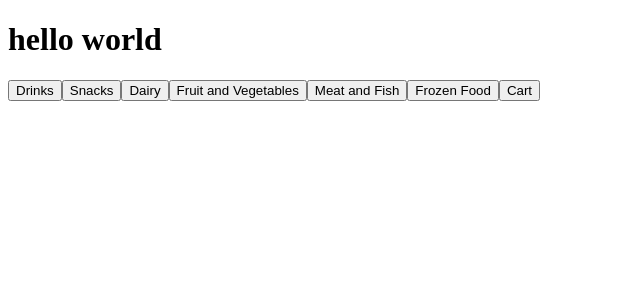
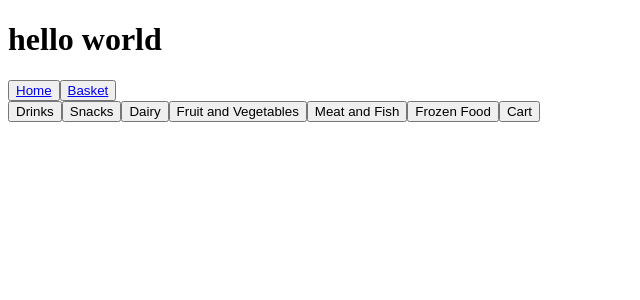
Before and after one commit to MushtaqMo/groceryproject, a React (Create React App) app in the folder frontend/: page / in a window 1280 px wide. Shown: the top 300 px of the page, without its empty margins (0-640 px from the left). Built offline with nearby package versions, Linux system fonts and the light colour scheme.

Commit message:
nav buttons

```diff
--- a/frontend/src/components/navbar.js
+++ b/frontend/src/components/navbar.js
@@ -4,12 +4,12 @@
         <div>
             <header>
                 <div>
-                    <Link to='../Home'>
-
-                    </Link>
-                    <Link to='../Basket'>
-
-                    </Link>
+                    <button>
+                    <Link to='../Home'> Home </Link>
+                    </button>
+                    <button>
+                    <Link to='../Basket'> Basket </Link>
+                    </button>
                 </div>
             </header>
         </div>
```
Also changed, not shown: frontend/public/index.css (added).
